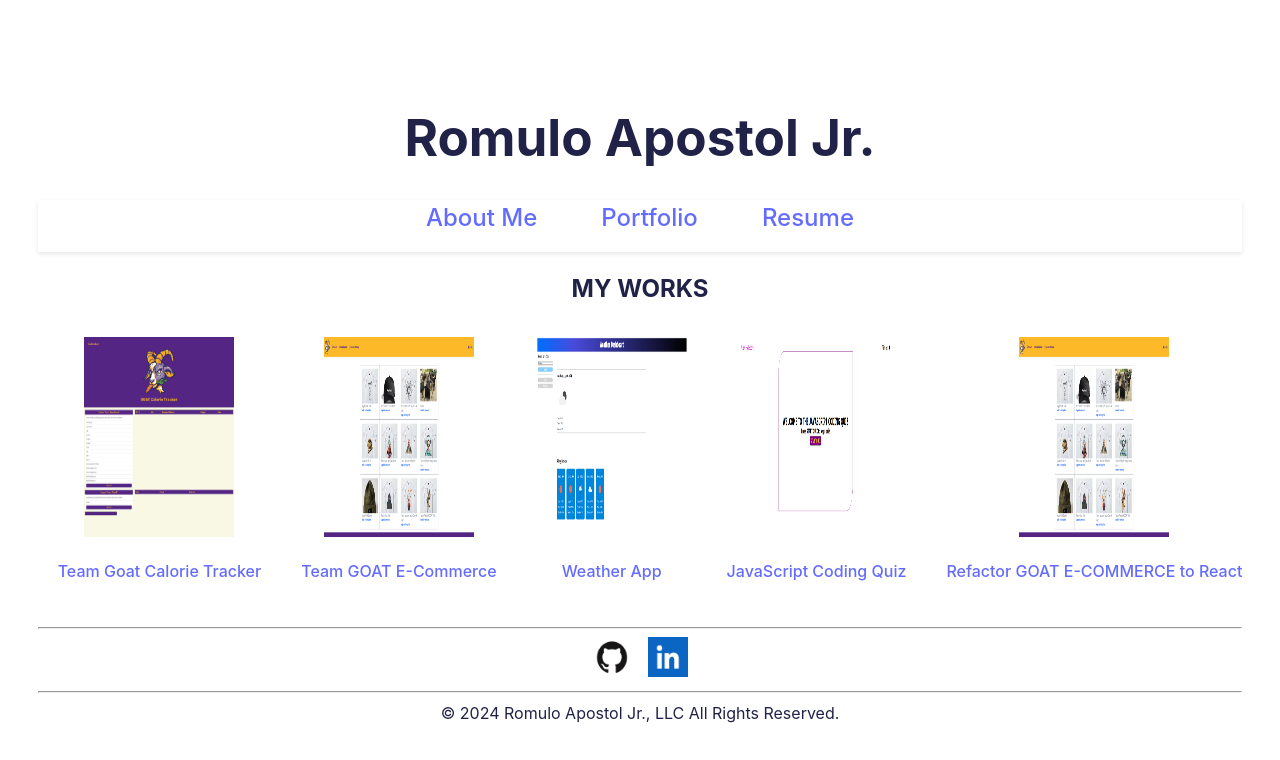
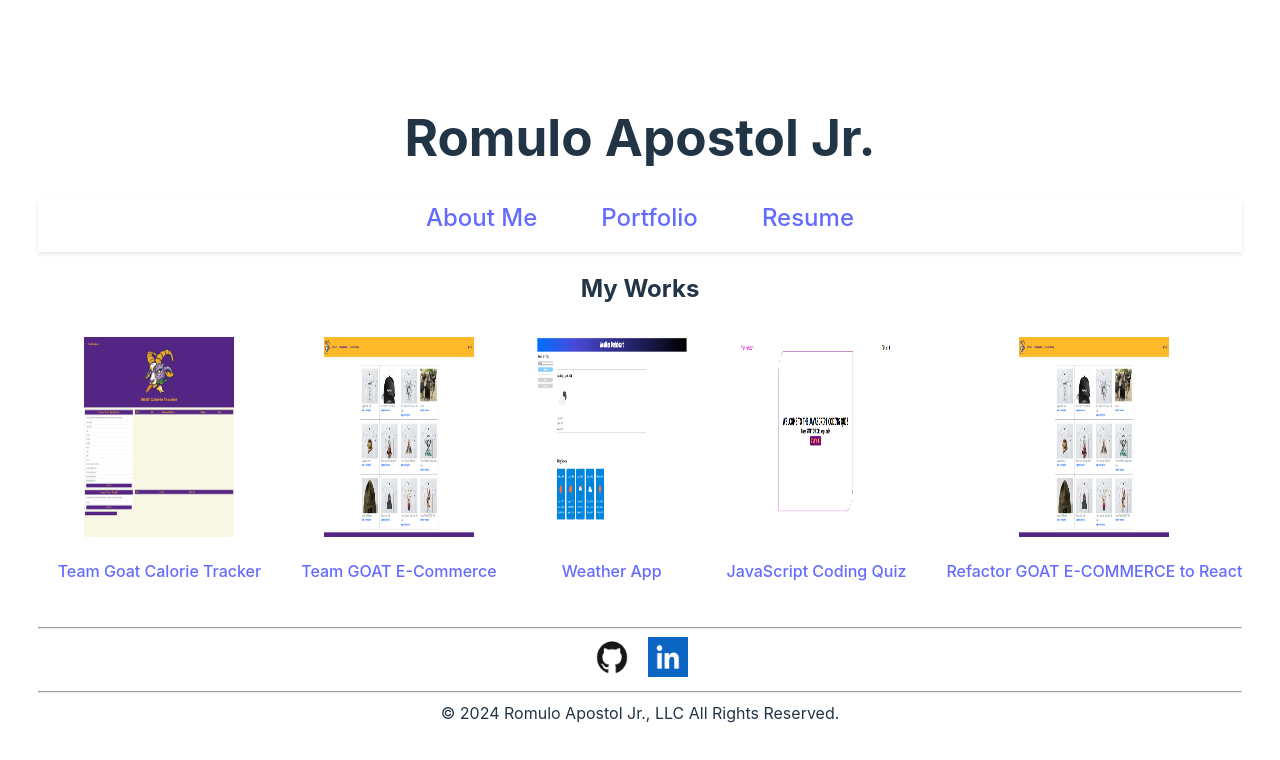
Before and after one commit to rapostoljr/challenge_20_personal_react_portfolio, a React (Vite) app: page /works in a window 1280 px wide. Shown: the top 760 px of the page. Built offline with nearby package versions, Linux system fonts and the light colour scheme.

Commit message:
fixing small css issues

```diff
--- a/src/App.css
+++ b/src/App.css
@@ -33,7 +33,6 @@
 .my-works img:hover, .resume img:hover {
     transform: scale(1.25);
 }
-
 
 /* Nav Bar CSS */
 nav {
--- a/src/index.css
+++ b/src/index.css
@@ -39,7 +39,7 @@ button:hover {
 
 @media (prefers-color-scheme: light) {
   :root {
-    color: #212247;
+    color: #213547;
     background-color: #ffffff;
   }
   a:hover {
--- a/src/pages/WorksPage.jsx
+++ b/src/pages/WorksPage.jsx
@@ -8,7 +8,7 @@ import '../App.css';
 export default function WorksPage() {
     return (
         <section className="my-works">
-            <h2>MY WORKS</h2>
+            <h2>My Works</h2>
             <div className="work-items-container">
                 <div className="work-item">
                     <a href="https://ojds2022.github.io/goat_calorie_tracker/" target="_blank">
```
